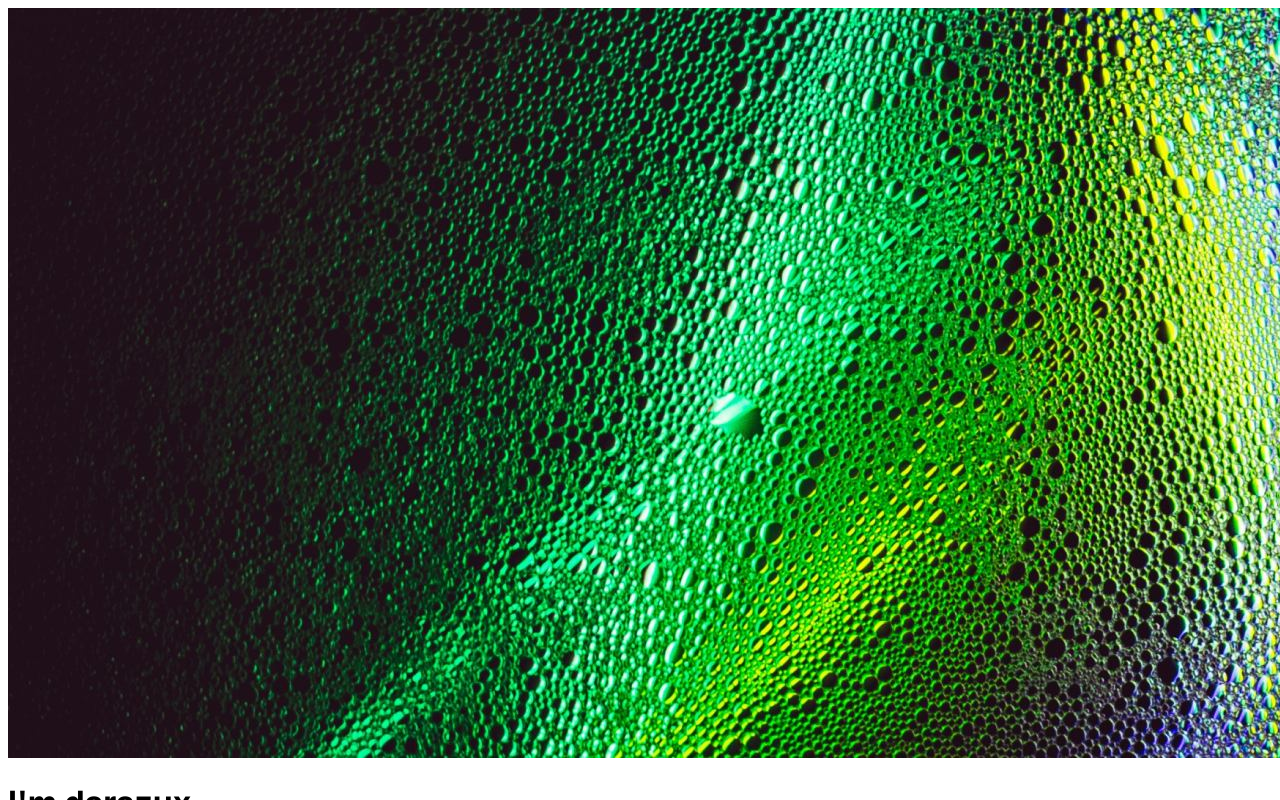
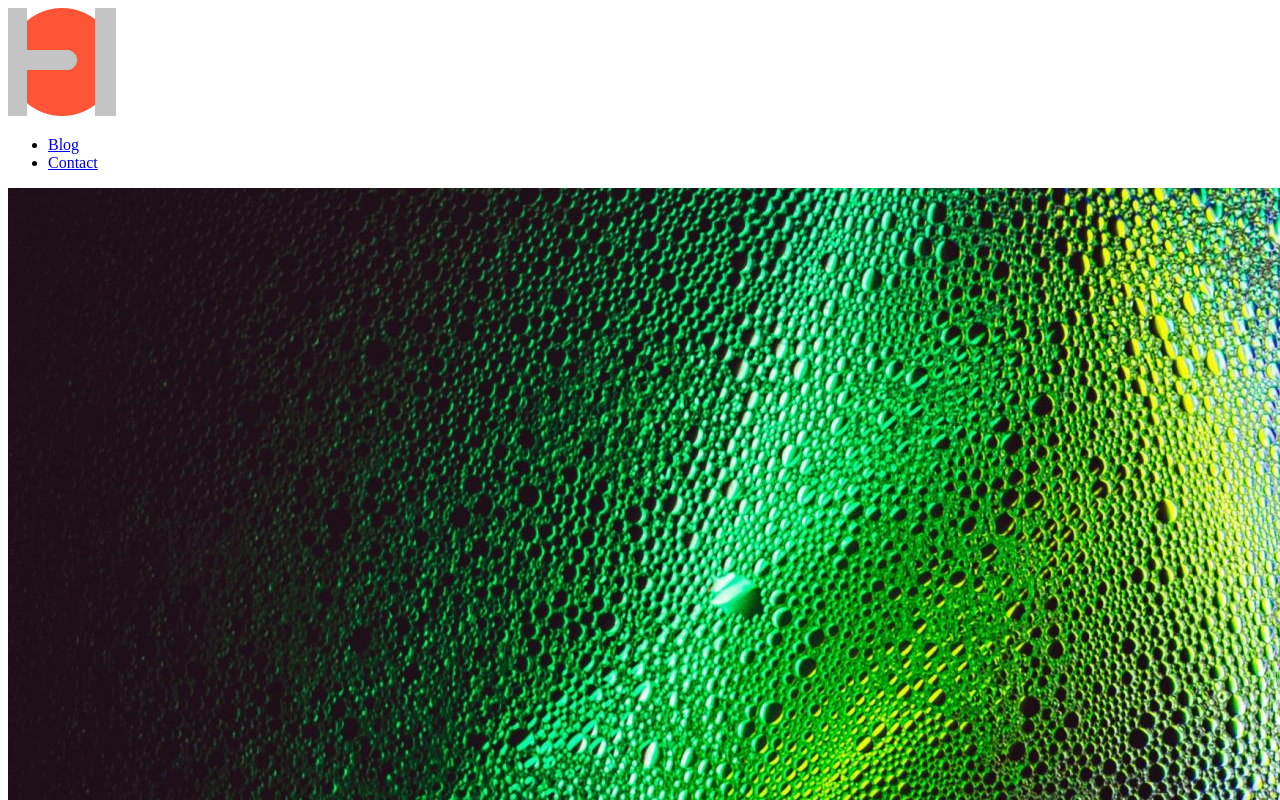
Before and after one commit to darazux/next-blog, a Next.js app: page / in a window 1280 px wide. Shown: the top 800 px of the page. Built offline with nearby package versions, Linux system fonts and the light colour scheme.

Commit message:
* add Header and Footer. * fix layout for adding Header and Footer.

```diff
--- /dev/null
+++ b/app/components/footer.js
@@ -0,0 +1,21 @@
+// app/components/footer.js
+
+import Link from 'next/link';
+
+const Footer = () => {
+  return (
+    <footer>
+      <div>
+        <a href="https://www.google.com/">
+          <img src="/images/github.svg" alt="logo" />
+        </a>
+        <hr />
+        <Link href="/blog">Blog</Link>
+        <Link href="/contact">Contact</Link>
+        <p>©{new Date().getFullYear()} darazux</p>
+      </div>
+    </footer>
+  );
+};
+
+export default Footer;
--- /dev/null
+++ b/app/components/header.js
@@ -0,0 +1,29 @@
+// app/components/header.js
+
+import Image from 'next/image';
+import Link from 'next/link';
+import logoImg from '@/public/images/logo.png';
+
+const Header = () => {
+  return (
+    <header>
+      <div>
+        <div>
+          <Link href="/">
+            <Image src={logoImg} alt="logo" />
+          </Link>
+          <ul>
+            <li>
+              <Link href="/blog">Blog</Link>
+            </li>
+            <li>
+              <Link href="/contact">Contact</Link>
+            </li>
+          </ul>
+        </div>
+      </div>
+    </header>
+  );
+};
+
+export default Header;
--- a/app/layout.js
+++ b/app/layout.js
@@ -1,4 +1,6 @@
 import { Inter } from 'next/font/google';
+import Header from './components/header';
+import Footer from './components/footer';
 
 const inter = Inter({ subsets: ['latin'] });
 
@@ -10,7 +12,11 @@
 export default function RootLayout({ children }) {
   return (
     <html lang="en">
-      <body className={inter.className}>{children}</body>
+      <body>
+        <Header />
+        <main>{children}</main>
+        <Footer />
+      </body>
     </html>
   );
 }
```
